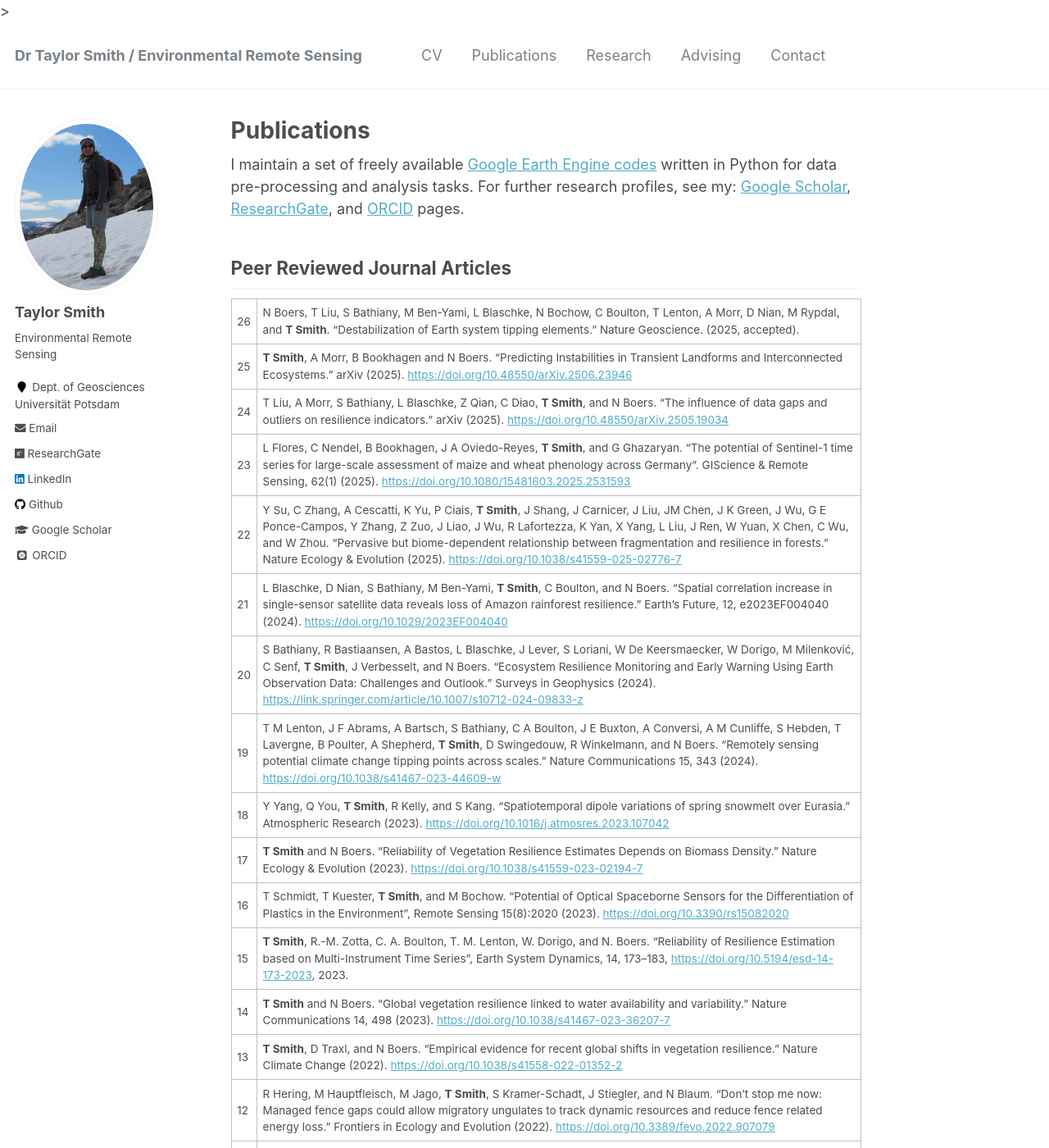
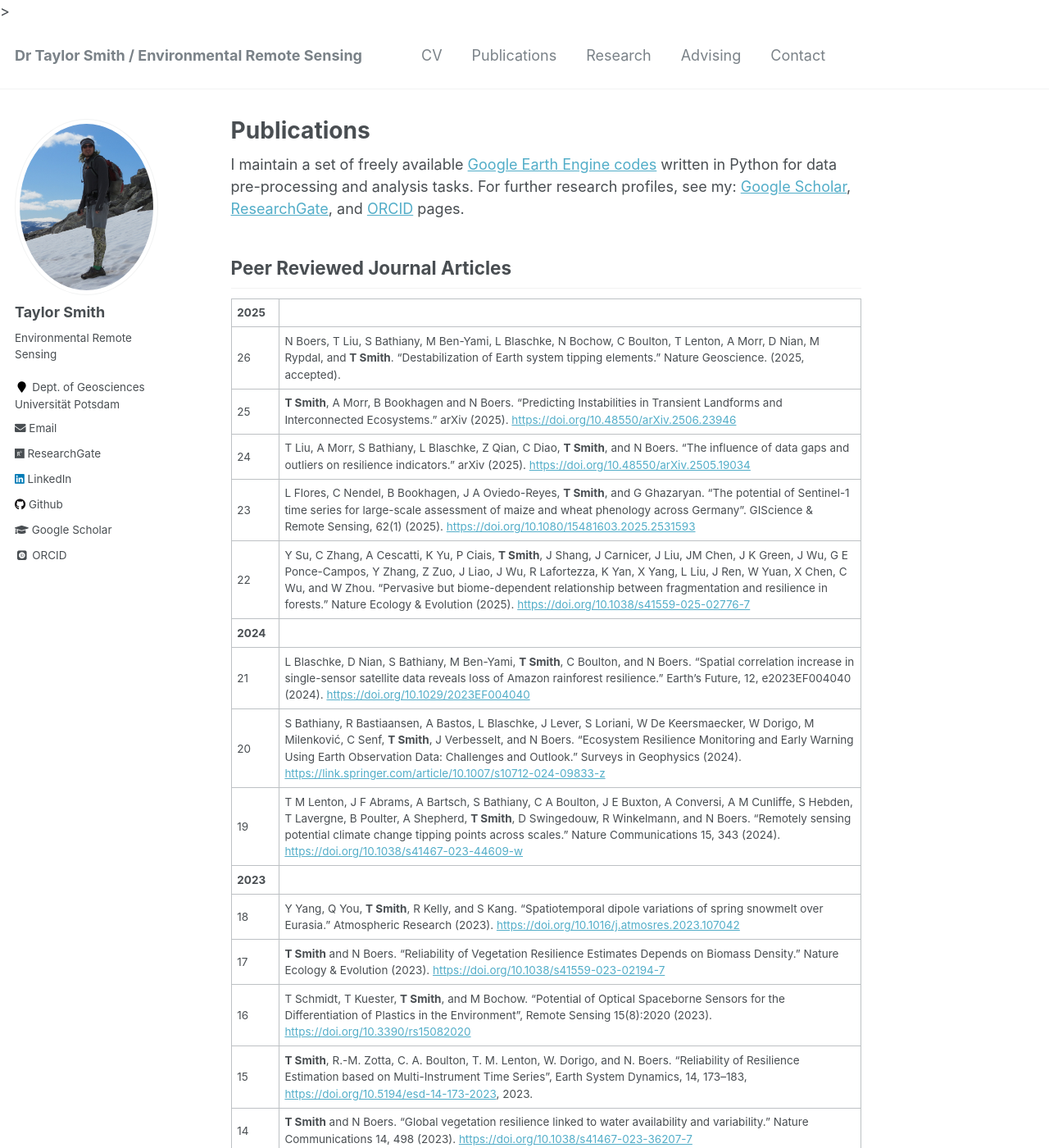
Before and after one commit to tasmi/tasmi.github.io, a Jekyll site: the page built from _pages/publications.md, in a window 1280 px wide and 1400 px high. Shown: the whole window at 82% size. Built offline with Jekyll 4.4.1, drawn with Linux system fonts in a browser that asks for light colours; some web fonts are replaced.

Commit message:
Update publications.md

```diff
--- a/_pages/publications.md
+++ b/_pages/publications.md
@@ -9,22 +9,27 @@ I maintain a set of freely available [Google Earth Engine codes](https://github.
 
 ## Peer Reviewed Journal Articles
 
+ | **2025**
 26 | N Boers, T Liu, S Bathiany, M Ben-Yami, L Blaschke, N Bochow, C Boulton, T Lenton, A Morr, D Nian, M Rypdal, and **T Smith**. "Destabilization of Earth system tipping elements." Nature Geoscience. (2025, accepted).
 25 | **T Smith**, A Morr, B Bookhagen and N Boers. "Predicting Instabilities in Transient Landforms and Interconnected Ecosystems." arXiv (2025). [https://doi.org/10.48550/arXiv.2506.23946](https://doi.org/10.48550/arXiv.2506.23946)
 24 | T Liu, A Morr, S Bathiany, L Blaschke, Z Qian, C Diao, **T Smith**, and N Boers. "The influence of data gaps and outliers on resilience indicators." arXiv (2025). [https://doi.org/10.48550/arXiv.2505.19034](https://doi.org/10.48550/arXiv.2505.19034)
 23 | L Flores, C Nendel, B Bookhagen, J A Oviedo-Reyes, **T Smith**, and G Ghazaryan. "The potential of Sentinel-1 time series for large-scale assessment of maize and wheat phenology across Germany". GIScience & Remote Sensing, 62(1) (2025). [https://doi.org/10.1080/15481603.2025.2531593](https://doi.org/10.1080/15481603.2025.2531593)
 22 | Y Su, C Zhang, A Cescatti, K Yu, P Ciais, **T Smith**, J Shang, J Carnicer, J Liu, JM Chen, J K Green, J Wu, G E Ponce-Campos, Y Zhang, Z Zuo, J Liao, J Wu, R Lafortezza, K Yan, X Yang, L Liu, J Ren, W Yuan, X Chen, C Wu, and W Zhou. "Pervasive but biome-dependent relationship between fragmentation and resilience in forests." Nature Ecology & Evolution (2025). [https://doi.org/10.1038/s41559-025-02776-7](https://doi.org/10.1038/s41559-025-02776-7)
+ | **2024**
 21 | L Blaschke, D Nian, S Bathiany, M Ben-Yami, **T Smith**, C Boulton, and N Boers. "Spatial correlation increase in single-sensor satellite data reveals loss of Amazon rainforest resilience." Earth's Future, 12, e2023EF004040  (2024). [https://doi.org/10.1029/2023EF004040](https://doi.org/10.1029/2023EF004040)
 20 | S Bathiany, R Bastiaansen, A Bastos, L Blaschke, J Lever, S Loriani, W De Keersmaecker, W Dorigo, M Milenković, C Senf, **T Smith**, J Verbesselt, and N Boers. "Ecosystem Resilience Monitoring and Early Warning Using Earth Observation Data: Challenges and Outlook."  Surveys in Geophysics (2024). [https://link.springer.com/article/10.1007/s10712-024-09833-z](https://link.springer.com/article/10.1007/s10712-024-09833-z)
 19 | T M Lenton, J F Abrams, A Bartsch, S Bathiany, C A Boulton, J E Buxton, A Conversi, A M Cunliffe, S Hebden, T Lavergne, B Poulter, A Shepherd, **T Smith**, D Swingedouw, R Winkelmann, and N Boers. "Remotely sensing potential climate change tipping points across scales." Nature Communications 15, 343 (2024). [https://doi.org/10.1038/s41467-023-44609-w](https://doi.org/10.1038/s41467-023-44609-w)
+ | **2023**
 18 | Y Yang, Q You, **T Smith**, R Kelly, and S Kang. "Spatiotemporal dipole variations of spring snowmelt over Eurasia." Atmospheric Research (2023). [https://doi.org/10.1016/j.atmosres.2023.107042](https://doi.org/10.1016/j.atmosres.2023.107042)
 17 | **T Smith** and N Boers. "Reliability of Vegetation Resilience Estimates Depends on Biomass Density." Nature Ecology & Evolution (2023). [https://doi.org/10.1038/s41559-023-02194-7](https://doi.org/10.1038/s41559-023-02194-7)
 16 | T Schmidt, T Kuester, **T Smith**, and M Bochow. "Potential of Optical Spaceborne Sensors for the Differentiation of Plastics in the Environment", Remote Sensing 15(8):2020 (2023). [https://doi.org/10.3390/rs15082020](https://doi.org/10.3390/rs15082020)
 15 | **T Smith**, R.-M. Zotta, C. A. Boulton, T. M. Lenton, W. Dorigo, and N. Boers. "Reliability of Resilience Estimation based on Multi-Instrument Time Series", Earth System Dynamics, 14, 173–183, [https://doi.org/10.5194/esd-14-173-2023](https://doi.org/10.5194/esd-14-173-2023), 2023.
 14 | **T Smith** and N Boers. "Global vegetation resilience linked to water availability and variability." Nature Communications 14, 498 (2023). [https://doi.org/10.1038/s41467-023-36207-7](https://doi.org/10.1038/s41467-023-36207-7)
+ | **2022**
 13 | **T Smith**, D Traxl, and N Boers. "Empirical evidence for recent global shifts in vegetation resilience." Nature Climate Change (2022). [https://doi.org/10.1038/s41558-022-01352-2](https://www.nature.com/articles/s41558-022-01352-2)
 12 | R Hering, M Hauptfleisch, M Jago, **T Smith**, S Kramer-Schadt, J Stiegler, and N Blaum. "Don't stop me now: Managed fence gaps could allow migratory ungulates to track dynamic resources and reduce fence related energy loss." Frontiers in Ecology and Evolution (2022). [https://doi.org/10.3389/fevo.2022.907079](https://doi.org/10.3389/fevo.2022.907079)
 11 | F Atmani, B Bookhagen, **T Smith**. "Measuring Vegetation Heights and Their Seasonal Changes in the Western Namibian Savanna Using Spaceborne Lidars." Remote Sensing 14, 2928. (2022). [https://doi.org/10.3390/rs14122928](https://doi.org/10.3390/rs14122928)
+ | **2013-2021**
 10 | **T Smith**, A Rheinwalt, and B Bookhagen. "Topography and Climate in the Upper Indus Basin: Mapping Elevation-Snow Cover Relationships." Science of The Total Environment, 2021, 147363, ISSN 0048-9697. [https://doi.org/10.1016/j.scitotenv.2021.147363](https://doi.org/10.1016/j.scitotenv.2021.147363)
 9 | **T Smith** and B Bookhagen. (2020). "Climatic and Biotic Controls on Topographic Asymmetry at the Global Scale." Journal of Geophysical Research: Earth Surface, 125, e2020JF005692. [https://doi.org/10.1029/2020JF005692](https://doi.org/10.1029/2020JF005692)
 8 | **T Smith** and B Bookhagen. "Assessing Multi-Temporal Snow-Volume Trends in High Mountain Asia From 1987 to 2016 Using High-Resolution Passive Microwave Data." Front. Earth Sci. (2020) 8:559175. [https://doi.org/10.3389/feart.2020.559175](https://doi.org/10.3389/feart.2020.559175)
```
